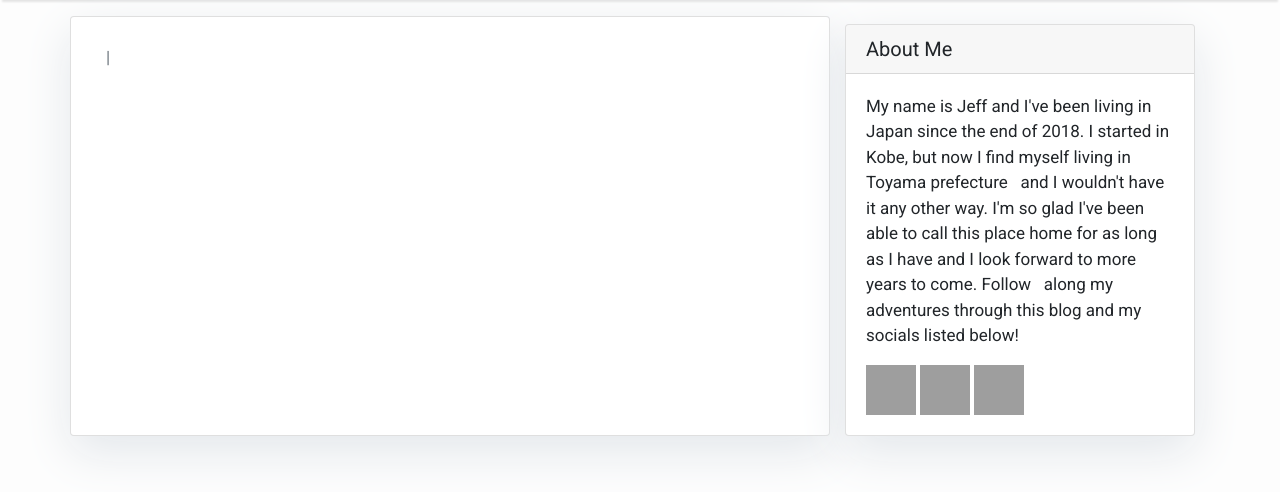
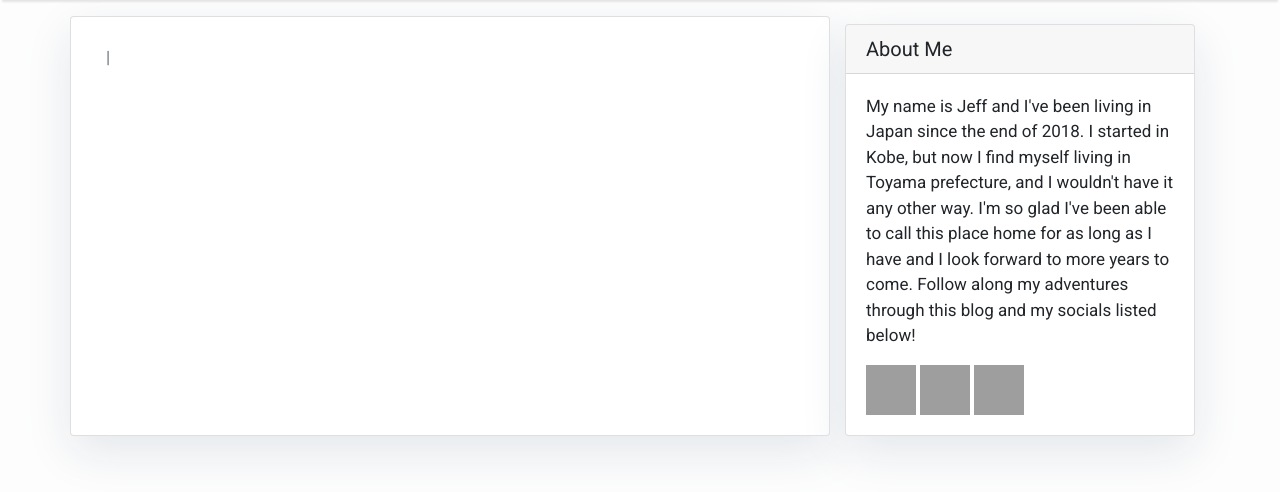
Before and after one commit to JCohrs/jeffinjapan, a Django app: template templates/post_detail.html in a window 1280 px wide. Shown: the part 58-550 px from the top of the page. Run offline with Django 4.2, Linux system fonts and the light colour scheme; the template is opened without the code that fills it, so the values that code supplies are empty; parts of the project's set-up code (start-up, migrations or seed data) failed here and were passed over; some libraries are stand-ins or nearby versions; grey boxes are pictures that could not be loaded.

Commit message:
formatting

```diff
--- a/templates/sidebar.html
+++ b/templates/sidebar.html
@@ -13,8 +13,8 @@
 <div class="card my-4">
         <h5 class="card-header">About Me</h5>
     <div class="card-body">
-        <p class="card-text"> My name is Jeff and I've been living in Japan since the end of 2018. I started in Kobe, but now I find myself living in Toyama prefecture &nbsp;
-            and I wouldn't have it any other way. I'm so glad I've been able to call this place home for as long as I have and I look forward to more years to come. Follow &nbsp;
+        <p class="card-text"> My name is Jeff and I've been living in Japan since the end of 2018. I started in Kobe, but now I find myself living in Toyama prefecture,
+            and I wouldn't have it any other way. I'm so glad I've been able to call this place home for as long as I have and I look forward to more years to come. Follow
             along my adventures through this blog and my socials listed below!
         </p>
         <a href="https://djangocentral.com/building-a-blog-application-with-django"><img src="{% static '/admin/img/Instagram_icon.png' %}" style="width:50px;height:50px;"></a>
```
